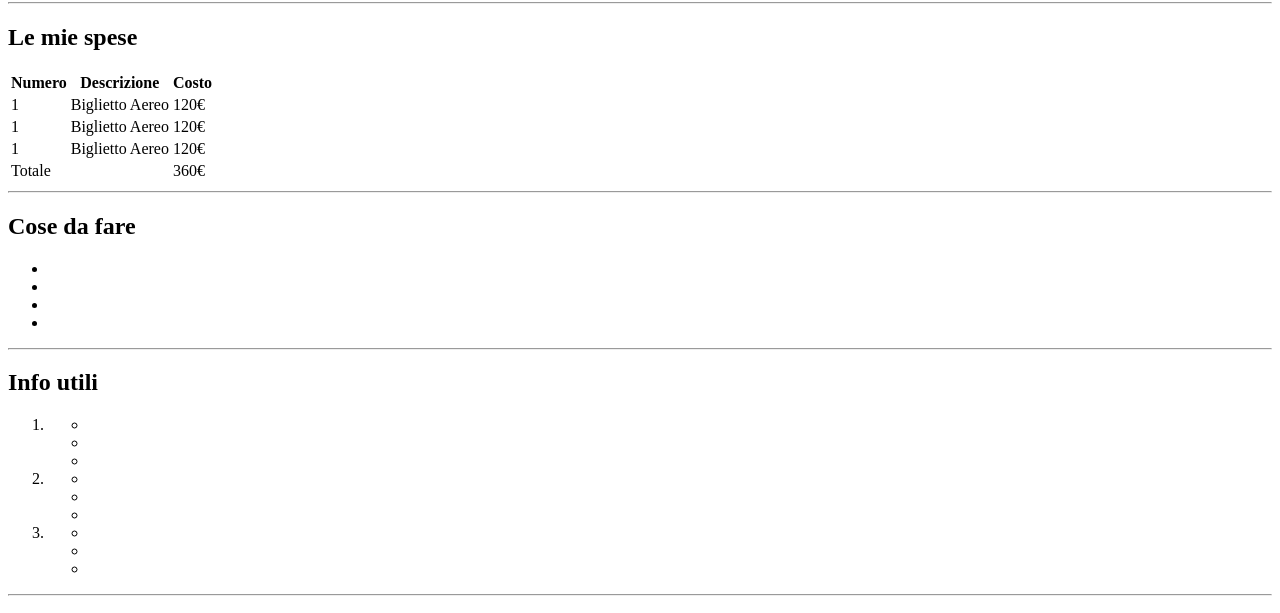
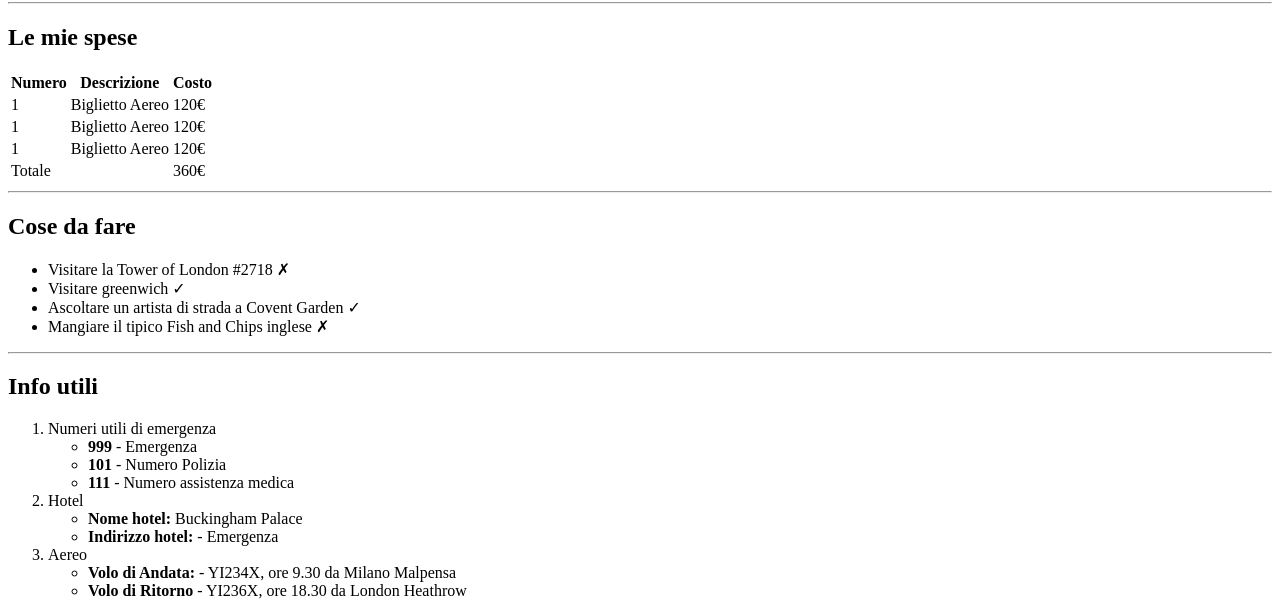
Before and after one commit to MatteoLucerni/html-london-trip, a plain HTML site: page index.html in a window 1280 px wide. Shown: the part 690-1303 px from the top of the page. Drawn offline with Linux system fonts and the light colour scheme.

Commit message:
completed main

```diff
--- a/index.html
+++ b/index.html
@@ -43,9 +43,12 @@
                      </tr>
                 </tbody>
                 <tfoot>
-                    <td>Totale</td>
-                    <td></td>
-                    <td>360€</td>
+                    <tr>
+                        <td>Totale</td>
+                        <td></td>
+                        <td>360€</td>
+                    </tr>
+
                 </tfoot>
             </table>
         </section>
@@ -53,10 +56,10 @@
         <section id="cose-da-fare">
             <h2>Cose da fare</h2>
             <ul>
-                <li></li>
-                <li></li>
-                <li></li>
-                <li></li>
+                <li>Visitare la Tower of London #2718 &#x2717;</li>
+                <li>Visitare greenwich &#x2713;</li>
+                <li>Ascoltare un artista di strada a Covent Garden &#x2713;</li>
+                <li>Mangiare il tipico Fish and Chips inglese &#x2717;</li>
             </ul>
         </section>
         <hr>
@@ -64,24 +67,25 @@
             <h2>Info utili</h2>
             <ol>
                 <li>
+                    <div>Numeri utili di emergenza</div>
                     <ul>
-                        <li></li>
-                        <li></li>
-                        <li></li>
+                        <li><b>999</b> - Emergenza</li>
+                        <li><b>101</b> - Numero Polizia</li>
+                        <li><b>111</b> - Numero assistenza medica</li>
                     </ul>
                 </li>
                 <li>
+                    <div>Hotel</div>
                     <ul>
-                        <li></li>
-                        <li></li>
-                        <li></li>
+                        <li><b>Nome hotel:</b> Buckingham Palace</li>
+                        <li><b>Indirizzo hotel:</b> - Emergenza</li>
                     </ul>
                 </li>
                 <li>
+                    <div>Aereo</div>
                     <ul>
-                        <li></li>
-                        <li></li>
-                        <li></li>
+                        <li><b>Volo di Andata:</b> - YI234X, ore 9.30 da Milano Malpensa</li>
+                        <li><b>Volo di Ritorno</b> - YI236X, ore 18.30 da London Heathrow</li>
                     </ul>
                 </li>
             </ol>
```
